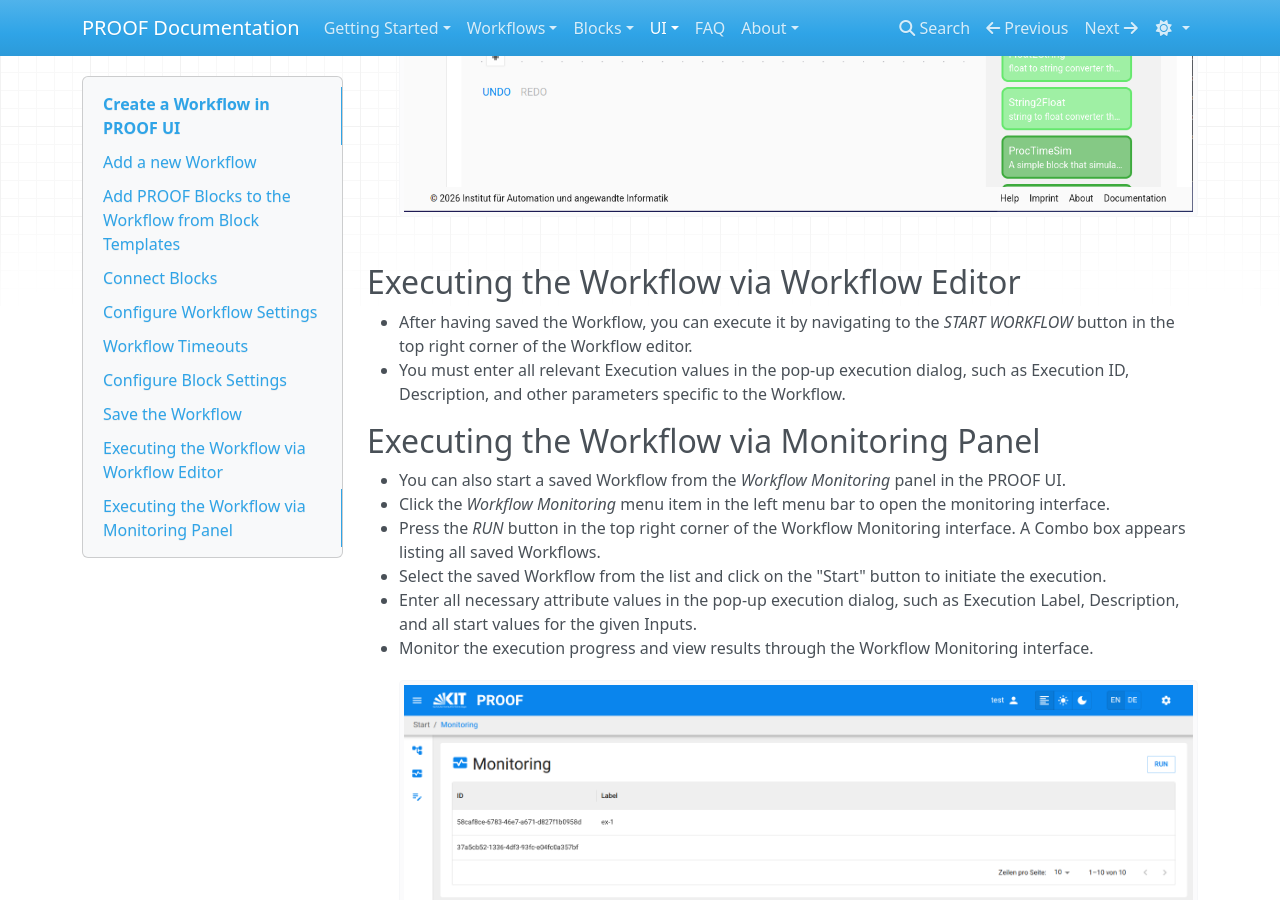
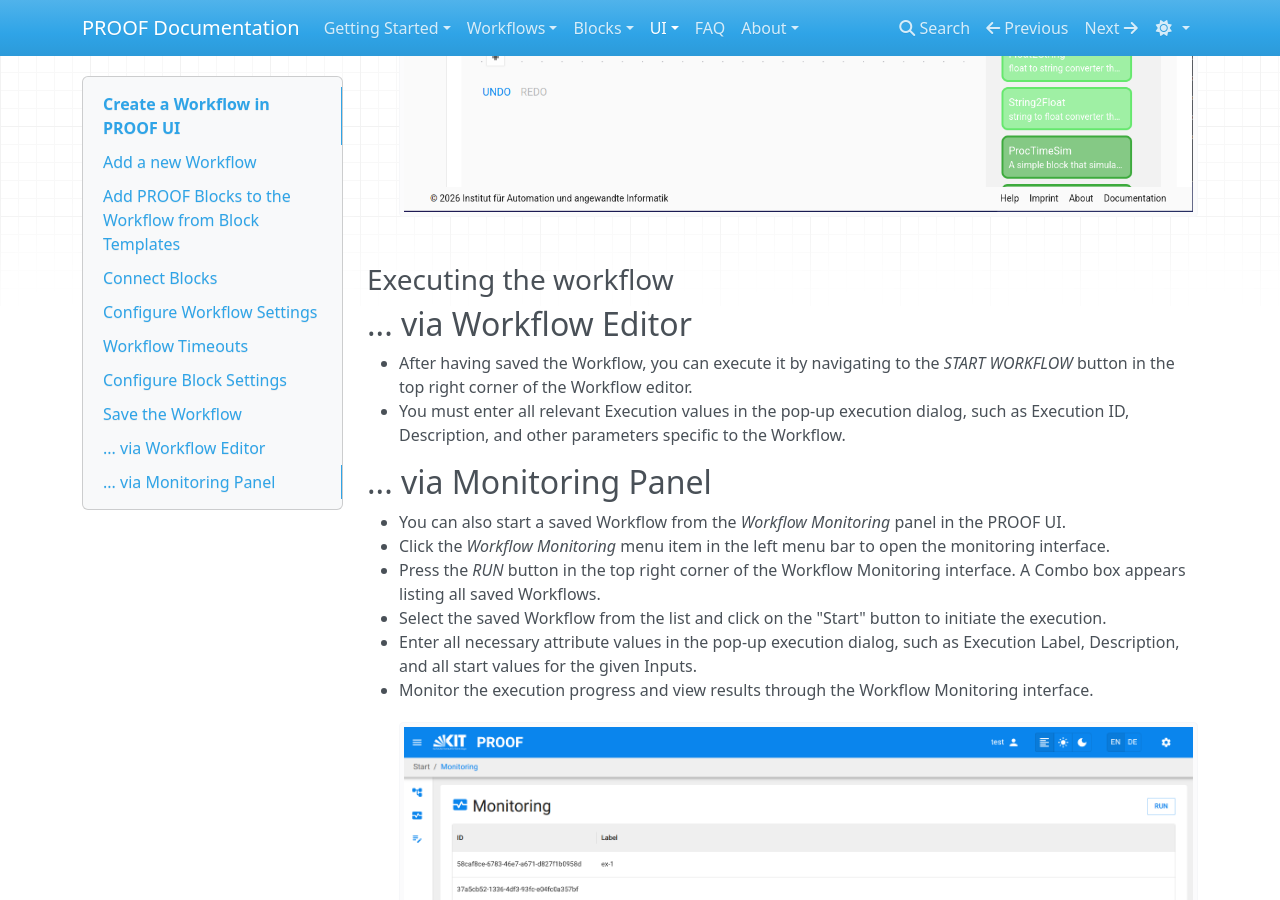
Before and after one commit to KIT-IAI-PROOF/kit-iai-proof.github.io, an MkDocs documentation site: the page built from docs/UI/creating-workflows.md, in a window 1280 px wide and 900 px high, scrolled down 6606 px. Built offline with MkDocs 1.6.1, drawn with Linux system fonts in a browser that asks for light colours; nearby versions of some CDN libraries.

Commit message:
fix: correct the links

```diff
--- a/docs/UI/creating-workflows.md
+++ b/docs/UI/creating-workflows.md
@@ -110,11 +110,12 @@
    - This saves the Workflow to the PROOF database, making it available for execution and further editing.
      ![Save Workflow](../Images/workflow/2026-04-30_editor_connect_blocks_save.png)
 
-## Executing the Workflow via Workflow Editor
+### Executing the workflow
+## ... via Workflow Editor
    - After having saved the Workflow, you can execute it by navigating to the *START WORKFLOW* button in the top right corner of the Workflow editor.
    - You must enter all relevant Execution values in the pop-up execution dialog, such as Execution ID, Description, and other parameters specific to the Workflow.
 
-## Executing the Workflow via Monitoring Panel
+## ... via Monitoring Panel
    - You can also start a saved Workflow from the *Workflow Monitoring* panel in the PROOF UI.
    - Click the *Workflow Monitoring* menu item in the left menu bar to open the monitoring interface.
    - Press the *RUN* button in the top right corner of the Workflow Monitoring interface. A Combo box appears listing all saved Workflows.
```
Also changed, not shown: docs/GettingStarted/tutorial.md (+1 -1 lines), docs/index.md (+3 -3 lines).
